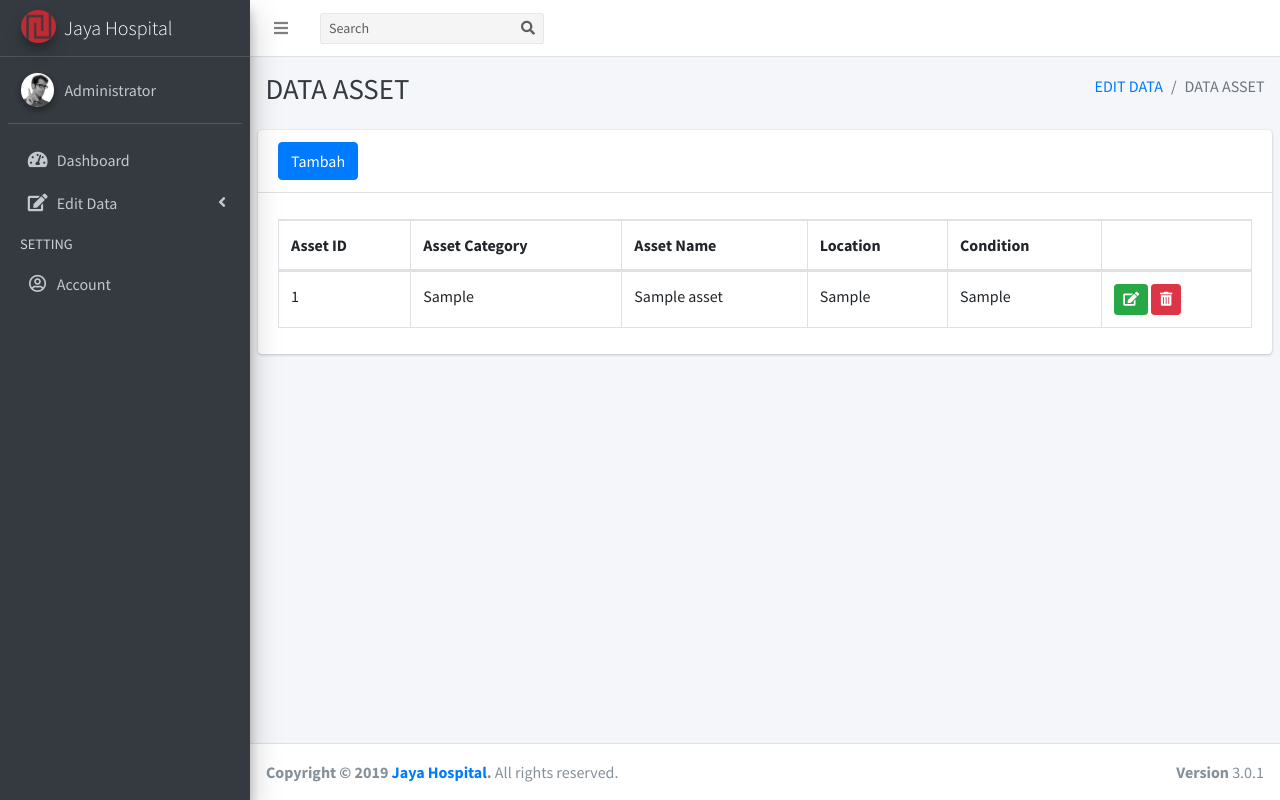
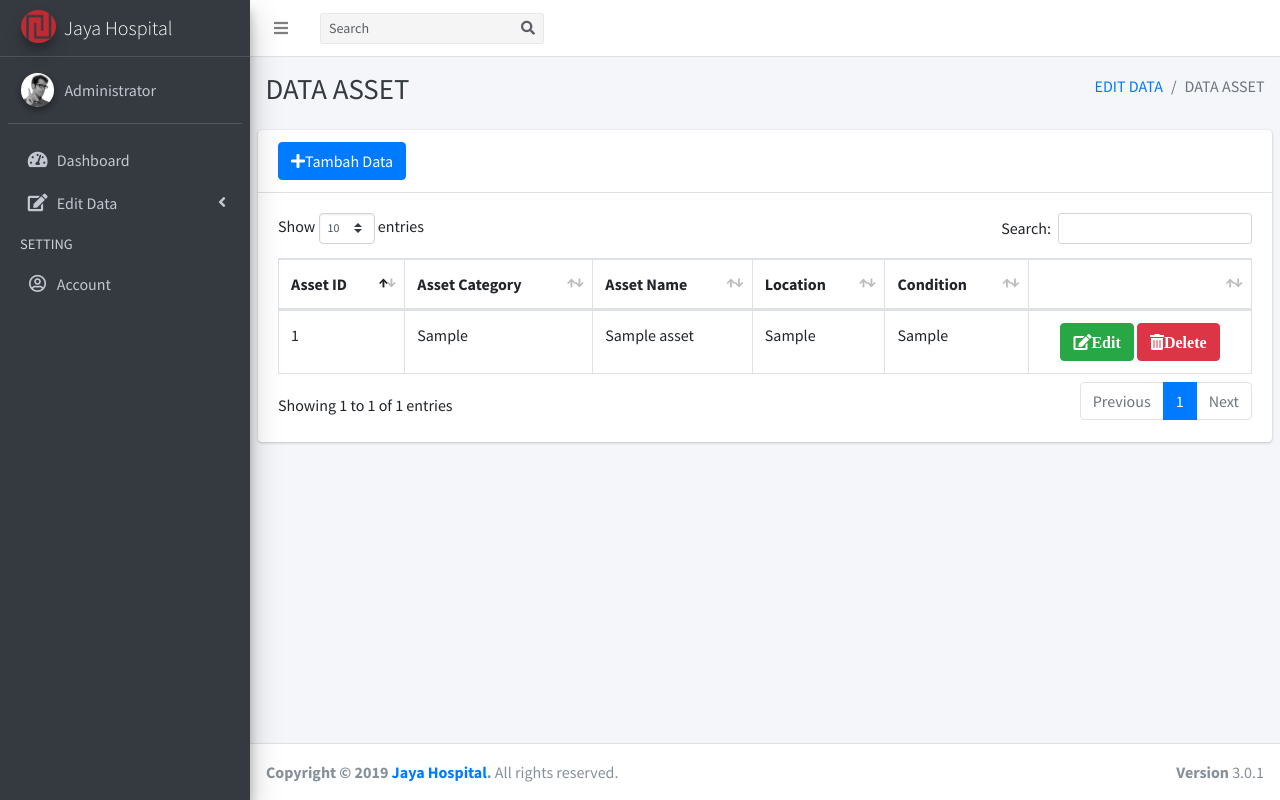
Before and after one commit to nahrafarhan/crud-php-uas-3, a PHP site: page /index.php?page=data_asset in a window 1280 px wide. Run offline with PHP 8.4, Linux system fonts and the light colour scheme; tables that the repository leaves empty or names only in its code hold one stand-in row (values such as "Sample post"); some libraries are stand-ins or nearby versions.

Commit message:
Datatables fixed, Source edited

```diff
--- a/index.php
+++ b/index.php
@@ -5,9 +5,10 @@ $conn = null;
 <!DOCTYPE html>
 <html>
 <head>
+  <link rel="icon" href="dist/img/logo-jaya.png">
   <meta charset="utf-8">
   <meta http-equiv="X-UA-Compatible" content="IE=edge">
-  <title>AdminLTE 3 | Dashboard</title>
+  <title>Jaya Hospital</title>
   <!-- Tell the browser to be responsive to screen width -->
   <meta name="viewport" content="width=device-width, initial-scale=1">
   <!-- Font Awesome -->
@@ -115,7 +116,7 @@ $conn = null;
                 </a>
               </li>
               <li class="nav-item">
-                <a class="nav-link" href="#">
+                <a class="nav-link" href="index.php?page=data_asset" id="data_asset">
                   <i class="fas fa-hospital-alt nav-icon"></i>
                   <p>Asset</p>
                 </a>
--- a/pages/data_asset.php
+++ b/pages/data_asset.php
@@ -25,7 +25,7 @@
         <div class="col-12">
           <div class="card">
             <div class="card-header">
-              <a href="index.php?page=tambah_mahasiswa" class="btn btn-primary" role="button" title="Tambah Data"><i class="glyphicon glyphicon-plus"></i>Tambah</a>
+              <a href="index.php?page=tambah_asset" class="btn btn-primary" role="button" title="Tambah Data"><i class="fas fa-plus"></i>Tambah Data</a>
             </div>
             <div class="card-body">
               <div class="dataTables_wrapper dt-bootstrap4" id="asset_wrapper">
@@ -35,15 +35,15 @@
                 </div>
                   <div class="row">
                     <div class="col-sm-12">
-                    <table id="asset" name="asset" class="table table-bordered table-hover dataTable" role="grid" aria-describedby="asset_info">
+                    <table id="asset" name="asset" class="table table-bordered table-hover dataTable">
                         <thead>
                           <tr role="row">
-                            <th>Asset ID</th>
+                            <th style="width:auto;">Asset ID</th>
                             <th>Asset Category</th>
                             <th>Asset Name</th>
                             <th>Location</th>
                             <th>Condition</th>
-                              <th></th>
+                              <th style="width:180px;"></th>
                           </tr>
                         </thead>
                         <tbody>
@@ -68,9 +68,9 @@
                             <td>".$row['asset_name']."</td>
                             <td>".$row['lokasi']."</td>
                             <td>".$row['condition']."</td>
-                            <td>
-                              <a id='btnEdit' class='btn btn-sm btn-success' role='button' title='Edit Data'><i class='fas fa-edit'></i></a>
-                              <a id='btnDelete' class='btn btn-sm btn-danger' role='button' title='Delete Data'><i class='fas fa-trash-alt'></i></a>
+                            <td align='center'>
+                              <a id='btnEdit' class='btn btn-md btn-success' role='button' title='Edit Data'><i class='fas fa-edit'>Edit</i></a>
+                              <a id='btnDelete' class='btn btn-md btn-danger' role='button' title='Delete Data'><i class='fas fa-trash-alt'>Delete</i></a>
                             </td>
                           </tr>";
 
@@ -91,26 +91,25 @@
     </section>
   </div>
 <!-- /.content-wrapper -->
-<script src="../plugins/datatables/jquery.dataTables.js"></script>
+<!-- <script src="../plugins/datatables/jquery.dataTables.js"></script>
 <script src="../plugins/datatables-bs4/js/dataTables.bootstrap4.js"></script>
 <script src="../plugins/datatables-buttons/js/dataTables.buttons.js"></script>
-<script src="../plugins/datatables-buttons/js/buttons.html5.js"></script>
+<script src="../plugins/datatables-buttons/js/buttons.html5.js"></script> -->
 
+<script type="text/javascript" src="https://code.jquery.com/jquery-3.3.1.js"></script>
+<script type="text/javascript" src="https://cdn.datatables.net/1.10.20/js/jquery.dataTables.min.js"></script>
+<script type="text/javascript" src="https://cdn.datatables.net/1.10.20/js/dataTables.bootstrap.min.js"></script>
 <!-- Javascript Datatable -->
+<!-- https://code.jquery.com/jquery-3.3.1.js
+https://cdn.datatables.net/1.10.20/js/jquery.dataTables.min.js
+https://cdn.datatables.net/1.10.20/js/dataTables.bootstrap.min.js -->
 <script type="text/javascript">
 $(document).ready(function() {
-		$('#asset').DataTable( {
-			"paging":   true,
-			"pagingType": "full_numbers",
-			"ordering": true,
-			"info":     true,
-		dom: 'Bfrtip',
-		buttons: [
-			'copyHtml5',
-			'excelHtml5',
-			'csvHtml5',
-			'pdfHtml5'
-		]
-		} );
-	} );
+		$('#asset').DataTable();
+			// "paging":   true,
+			// "pagingType": "full_numbers",
+			// "ordering": true,
+			// "info":     true,
+
+	});
 </script>
```
